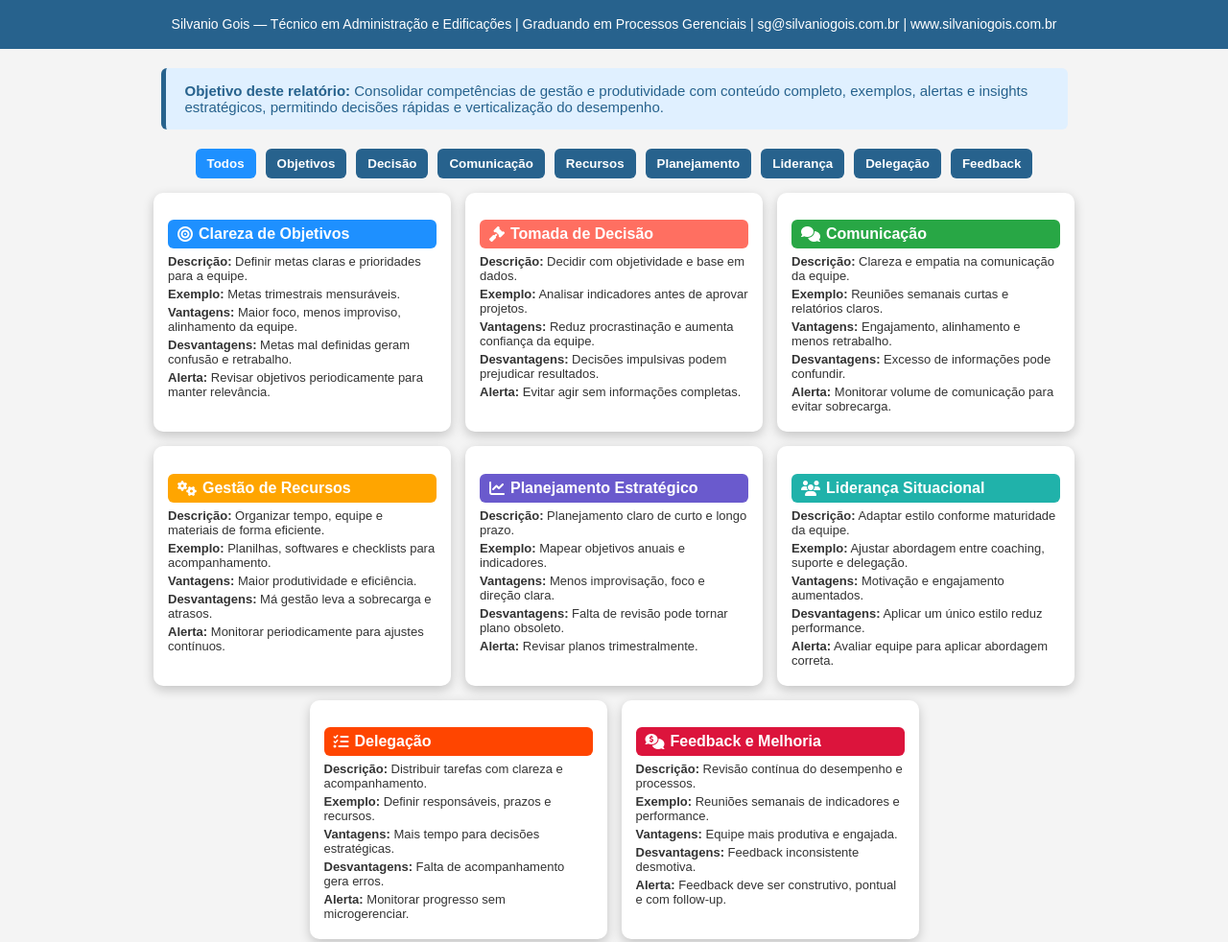
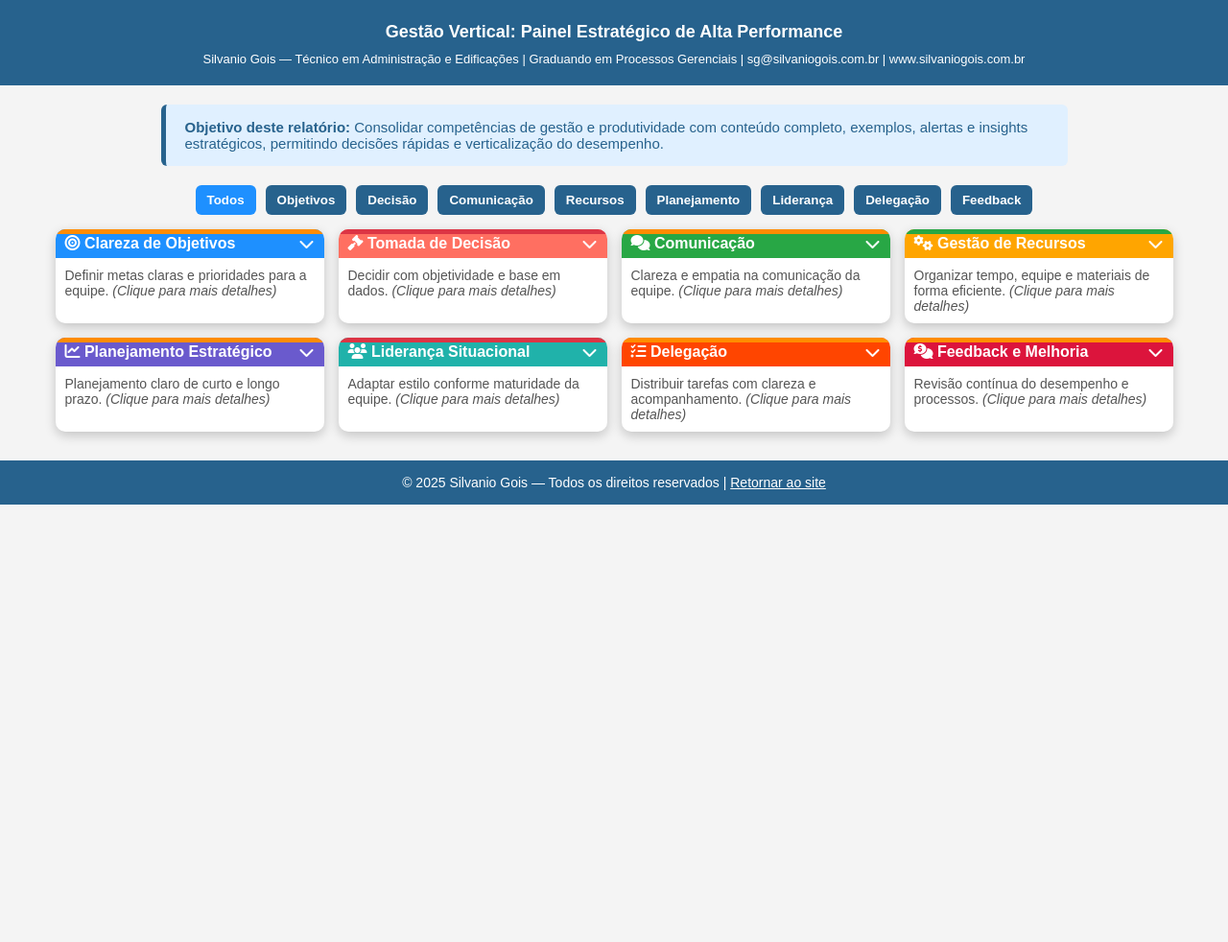
Before and after one commit to SilvanioSG/mapa_estrategico_de_competencias, a plain HTML site: page index.html in a window 1280 px wide. Shown: the top 982 px of the page at 96% size. After the commit the page ends 800 px from the top, so only its background shows below. Drawn offline with Linux system fonts and the light colour scheme.

Commit message:
Update index.html

```diff
--- a/index.html
+++ b/index.html
@@ -3,19 +3,27 @@
 <head>
 <meta charset="UTF-8">
 <meta name="viewport" content="width=device-width, initial-scale=1.0">
-<title>Dashboard Executivo Interativo - Silvanio Gois</title>
+<title>Gestão Vertical: Painel Estratégico de Alta Performance - Silvanio Gois</title>
 <link rel="stylesheet" href="https://cdnjs.cloudflare.com/ajax/libs/font-awesome/6.5.0/css/all.min.css">
 <style>
 body { font-family: Arial, sans-serif; margin:0; padding:0; background:#f4f4f4; color:#333; }
 header { background:#27628d; color:#fff; padding:15px 20px; text-align:center; font-size:14px; line-height:1.5; position:sticky; top:0; z-index:100;}
+header h1 { margin:5px 0; font-size:18px; }
+header p { margin:2px 0; font-size:13px; }
 .objetivo-relatorio { background:#e0f0ff; color:#27628d; margin:20px auto; padding:15px 20px; max-width:900px; border-left:5px solid #27628d; border-radius:6px; font-size:15px; text-align:left; }
 .filters { display:flex; justify-content:center; gap:10px; flex-wrap:wrap; margin:15px 0; }
 .filters button { padding:8px 12px; border:none; border-radius:6px; cursor:pointer; font-weight:bold; background:#27628d; color:white; transition:0.3s; }
 .filters button.active, .filters button:hover { background:#1e90ff; }
 main { display:flex; flex-wrap:wrap; justify-content:center; gap:15px; margin:0 10px 30px 10px; }
-    .quadrante { width:280px; background:#fff; border-radius:10px; box-shadow:0 4px 12px rgba(0,0,0,0.2); padding:15px; transition:0.3s; cursor:default; color:#333; }
-    .quadrante h2 { font-size:16px; margin-bottom:6px; display:flex; align-items:center; gap:6px; color:white; padding:6px 10px; border-radius:6px; }
-    .quadrante p { font-size:13px; margin:4px 0; }
+.quadrante { width:280px; background:#fff; border-radius:10px; box-shadow:0 4px 12px rgba(0,0,0,0.2); transition:0.3s; cursor:pointer; color:#333; overflow:hidden; position:relative; }
+.quadrante:hover { transform: translateY(-3px); box-shadow:0 6px 16px rgba(0,0,0,0.25);}
+.priority-bar { height:5px; width:100%; position:absolute; top:0; left:0; }
+.quadrante h2 { font-size:16px; margin:0; display:flex; align-items:center; justify-content:space-between; gap:6px; color:white; padding:6px 10px; border-radius:6px 6px 0 0; }
+.quadrante p { font-size:13px; margin:6px 10px; display:none; }
+.quadrante.expanded p { display:block; }
+.quadrante .summary { padding:10px; cursor:pointer; font-size:14px; color:#555; }
+.expand-icon { transition: transform 0.3s; }
+.quadrante.expanded .expand-icon { transform: rotate(180deg); }
 .objetivos h2 { background:#1e90ff; }
 .decisao h2 { background:#ff6f61; }
 .comunicacao h2 { background:#28a745; }
@@ -24,6 +32,9 @@
 .lideranca h2 { background:#20b2aa; }
 .delegacao h2 { background:#ff4500; }
 .feedback h2 { background:#dc143c; }
+.priority-high { background:#dc3545; }
+.priority-medium { background:#ff8c00; }
+.priority-low { background:#28a745; }
 .hidden { display:none; }
 footer { background:#27628d; color:white; text-align:center; padding:15px; font-size:14px; }
 footer a { color:white; text-decoration:underline; }
@@ -33,7 +44,8 @@
 <body>
 
 <header>
-Silvanio Gois — Técnico em Administração e Edificações | Graduando em Processos Gerenciais | sg@silvaniogois.com.br | www.silvaniogois.com.br
+<h1>Gestão Vertical: Painel Estratégico de Alta Performance</h1>
+<p>Silvanio Gois — Técnico em Administração e Edificações | Graduando em Processos Gerenciais | sg@silvaniogois.com.br | www.silvaniogois.com.br</p>
 </header>
 
 <div class="objetivo-relatorio">
@@ -53,85 +65,87 @@ Silvanio Gois — Técnico em Administração e Edificações | Graduando em Pro
 </div>
 
 <main>
-    <!-- Clareza de Objetivos -->
-    <div class="quadrante objetivos">
-        <h2><i class="fas fa-bullseye"></i> Clareza de Objetivos</h2>
-        <p><strong>Descrição:</strong> Definir metas claras e prioridades para a equipe.</p>
+<!-- Quadrantes completos com ícone e instrução -->
+<div class="quadrante objetivos" onclick="toggleExpand(this)">
+    <div class="priority-bar priority-medium"></div>
+    <h2><span><i class="fas fa-bullseye"></i> Clareza de Objetivos</span> <i class="fas fa-chevron-down expand-icon"></i></h2>
+    <div class="summary">Definir metas claras e prioridades para a equipe. <em>(Clique para mais detalhes)</em></div>
     <p><strong>Exemplo:</strong> Metas trimestrais mensuráveis.</p>
     <p><strong>Vantagens:</strong> Maior foco, menos improviso, alinhamento da equipe.</p>
     <p><strong>Desvantagens:</strong> Metas mal definidas geram confusão e retrabalho.</p>
-        <p><strong>Alerta:</strong> Revisar objetivos periodicamente para manter relevância.</p>
+    <p><strong>Alerta:</strong> Revisar objetivos periodicamente.</p>
 </div>
 
-    <!-- Tomada de Decisão -->
-    <div class="quadrante decisao">
-        <h2><i class="fas fa-gavel"></i> Tomada de Decisão</h2>
-        <p><strong>Descrição:</strong> Decidir com objetividade e base em dados.</p>
+<div class="quadrante decisao" onclick="toggleExpand(this)">
+    <div class="priority-bar priority-high"></div>
+    <h2><span><i class="fas fa-gavel"></i> Tomada de Decisão</span> <i class="fas fa-chevron-down expand-icon"></i></h2>
+    <div class="summary">Decidir com objetividade e base em dados. <em>(Clique para mais detalhes)</em></div>
     <p><strong>Exemplo:</strong> Analisar indicadores antes de aprovar projetos.</p>
-        <p><strong>Vantagens:</strong> Reduz procrastinação e aumenta confiança da equipe.</p>
-        <p><strong>Desvantagens:</strong> Decisões impulsivas podem prejudicar resultados.</p>
+    <p><strong>Vantagens:</strong> Reduz procrastinação e aumenta confiança.</p>
+    <p><strong>Desvantagens:</strong> Decisões impulsivas prejudicam resultados.</p>
     <p><strong>Alerta:</strong> Evitar agir sem informações completas.</p>
 </div>
 
-    <!-- Comunicação -->
-    <div class="quadrante comunicacao">
-        <h2><i class="fas fa-comments"></i> Comunicação</h2>
-        <p><strong>Descrição:</strong> Clareza e empatia na comunicação da equipe.</p>
+<div class="quadrante comunicacao" onclick="toggleExpand(this)">
+    <div class="priority-bar priority-medium"></div>
+    <h2><span><i class="fas fa-comments"></i> Comunicação</span> <i class="fas fa-chevron-down expand-icon"></i></h2>
+    <div class="summary">Clareza e empatia na comunicação da equipe. <em>(Clique para mais detalhes)</em></div>
     <p><strong>Exemplo:</strong> Reuniões semanais curtas e relatórios claros.</p>
-        <p><strong>Vantagens:</strong> Engajamento, alinhamento e menos retrabalho.</p>
-        <p><strong>Desvantagens:</strong> Excesso de informações pode confundir.</p>
-        <p><strong>Alerta:</strong> Monitorar volume de comunicação para evitar sobrecarga.</p>
+    <p><strong>Vantagens:</strong> Engajamento e alinhamento.</p>
+    <p><strong>Desvantagens:</strong> Excesso de informação pode confundir.</p>
+    <p><strong>Alerta:</strong> Monitorar volume de comunicação.</p>
 </div>
 
-    <!-- Gestão de Recursos -->
-    <div class="quadrante recursos">
-        <h2><i class="fas fa-cogs"></i> Gestão de Recursos</h2>
-        <p><strong>Descrição:</strong> Organizar tempo, equipe e materiais de forma eficiente.</p>
-        <p><strong>Exemplo:</strong> Planilhas, softwares e checklists para acompanhamento.</p>
+<div class="quadrante recursos" onclick="toggleExpand(this)">
+    <div class="priority-bar priority-low"></div>
+    <h2><span><i class="fas fa-cogs"></i> Gestão de Recursos</span> <i class="fas fa-chevron-down expand-icon"></i></h2>
+    <div class="summary">Organizar tempo, equipe e materiais de forma eficiente. <em>(Clique para mais detalhes)</em></div>
+    <p><strong>Exemplo:</strong> Planilhas, softwares e checklists.</p>
     <p><strong>Vantagens:</strong> Maior produtividade e eficiência.</p>
-        <p><strong>Desvantagens:</strong> Má gestão leva a sobrecarga e atrasos.</p>
-        <p><strong>Alerta:</strong> Monitorar periodicamente para ajustes contínuos.</p>
+    <p><strong>Desvantagens:</strong> Má gestão gera atrasos.</p>
+    <p><strong>Alerta:</strong> Monitorar periodicamente.</p>
 </div>
 
-    <!-- Planejamento Estratégico -->
-    <div class="quadrante planejamento">
-        <h2><i class="fas fa-chart-line"></i> Planejamento Estratégico</h2>
-        <p><strong>Descrição:</strong> Planejamento claro de curto e longo prazo.</p>
+<div class="quadrante planejamento" onclick="toggleExpand(this)">
+    <div class="priority-bar priority-medium"></div>
+    <h2><span><i class="fas fa-chart-line"></i> Planejamento Estratégico</span> <i class="fas fa-chevron-down expand-icon"></i></h2>
+    <div class="summary">Planejamento claro de curto e longo prazo. <em>(Clique para mais detalhes)</em></div>
     <p><strong>Exemplo:</strong> Mapear objetivos anuais e indicadores.</p>
-        <p><strong>Vantagens:</strong> Menos improvisação, foco e direção clara.</p>
-        <p><strong>Desvantagens:</strong> Falta de revisão pode tornar plano obsoleto.</p>
+    <p><strong>Vantagens:</strong> Menos improvisação e foco claro.</p>
+    <p><strong>Desvantagens:</strong> Falta de revisão torna plano obsoleto.</p>
     <p><strong>Alerta:</strong> Revisar planos trimestralmente.</p>
 </div>
 
-    <!-- Liderança Situacional -->
-    <div class="quadrante lideranca">
-        <h2><i class="fas fa-users"></i> Liderança Situacional</h2>
-        <p><strong>Descrição:</strong> Adaptar estilo conforme maturidade da equipe.</p>
-        <p><strong>Exemplo:</strong> Ajustar abordagem entre coaching, suporte e delegação.</p>
+<div class="quadrante lideranca" onclick="toggleExpand(this)">
+    <div class="priority-bar priority-high"></div>
+    <h2><span><i class="fas fa-users"></i> Liderança Situacional</span> <i class="fas fa-chevron-down expand-icon"></i></h2>
+    <div class="summary">Adaptar estilo conforme maturidade da equipe. <em>(Clique para mais detalhes)</em></div>
+    <p><strong>Exemplo:</strong> Ajustar entre coaching, suporte e delegação.</p>
     <p><strong>Vantagens:</strong> Motivação e engajamento aumentados.</p>
-        <p><strong>Desvantagens:</strong> Aplicar um único estilo reduz performance.</p>
-        <p><strong>Alerta:</strong> Avaliar equipe para aplicar abordagem correta.</p>
+    <p><strong>Desvantagens:</strong> Um único estilo reduz performance.</p>
+    <p><strong>Alerta:</strong> Avaliar equipe regularmente.</p>
 </div>
 
-    <!-- Delegação -->
-    <div class="quadrante delegacao">
-        <h2><i class="fas fa-tasks"></i> Delegação</h2>
-        <p><strong>Descrição:</strong> Distribuir tarefas com clareza e acompanhamento.</p>
+<div class="quadrante delegacao" onclick="toggleExpand(this)">
+    <div class="priority-bar priority-medium"></div>
+    <h2><span><i class="fas fa-tasks"></i> Delegação</span> <i class="fas fa-chevron-down expand-icon"></i></h2>
+    <div class="summary">Distribuir tarefas com clareza e acompanhamento. <em>(Clique para mais detalhes)</em></div>
     <p><strong>Exemplo:</strong> Definir responsáveis, prazos e recursos.</p>
     <p><strong>Vantagens:</strong> Mais tempo para decisões estratégicas.</p>
     <p><strong>Desvantagens:</strong> Falta de acompanhamento gera erros.</p>
     <p><strong>Alerta:</strong> Monitorar progresso sem microgerenciar.</p>
 </div>
 
-    <!-- Feedback e Melhoria -->
-    <div class="quadrante feedback">
-        <h2><i class="fas fa-comments-dollar"></i> Feedback e Melhoria</h2>
-        <p><strong>Descrição:</strong> Revisão contínua do desempenho e processos.</p>
-        <p><strong>Exemplo:</strong> Reuniões semanais de indicadores e performance.</p>
+<div class="quadrante feedback" onclick="toggleExpand(this)">
+    <div class="priority-bar priority-medium"></div>
+    <h2><span><i class="fas fa-comments-dollar"></i> Feedback e Melhoria</span> <i class="fas fa-chevron-down expand-icon"></i></h2>
+    <div class="summary">Revisão contínua do desempenho e processos. <em>(Clique para mais detalhes)</em></div>
+    <p><strong>Exemplo:</strong> Reuniões semanais de indicadores.</p>
     <p><strong>Vantagens:</strong> Equipe mais produtiva e engajada.</p>
     <p><strong>Desvantagens:</strong> Feedback inconsistente desmotiva.</p>
-        <p><strong>Alerta:</strong> Feedback deve ser construtivo, pontual e com follow-up.</p>
+    <p><strong>Alerta:</strong> Feedback construtivo e pontual.</p>
 </div>
+
 </main>
 
 <footer>
@@ -147,11 +161,12 @@ function filterCategory(cat){
     const quadrantes = document.querySelectorAll('.quadrante');
     quadrantes.forEach(q => {
         if(cat === 'all'){ q.classList.remove('hidden'); }
-        else {
-            if(q.classList.contains(cat)) q.classList.remove('hidden');
-            else q.classList.add('hidden');
+        else { q.classList.contains(cat) ? q.classList.remove('hidden') : q.classList.add('hidden'); }
+    });
 }
-    });
+
+function toggleExpand(card){
+    card.classList.toggle('expanded');
 }
 </script>
 
```
Lines whose indentation alone changed are shown as unchanged.
